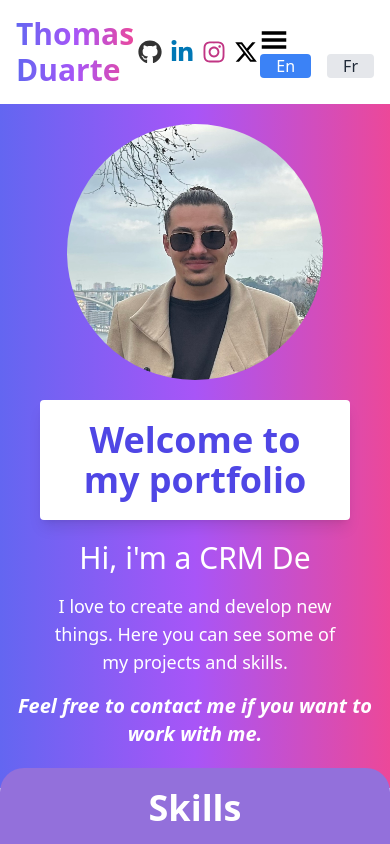
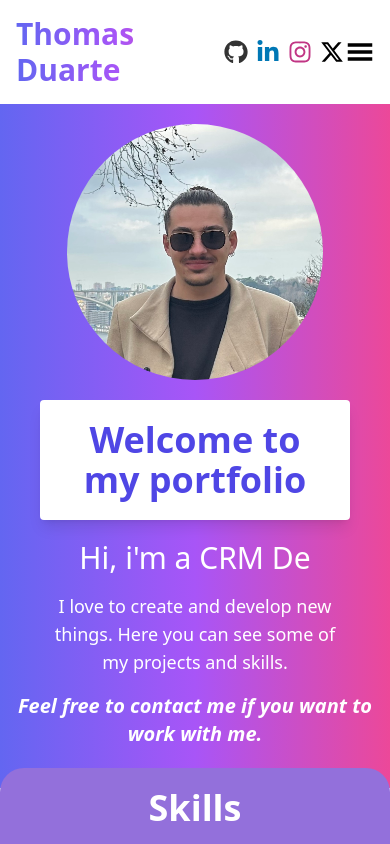
Before and after one commit to ThomasDuarte/Portfolio, a React (Vite) app in the folder portfolio/: page / in a window 390 px wide. Shown: the top 844 px of the page. Built offline with nearby package versions, Linux system fonts and the light colour scheme.

Commit message:
✅ - Add language selection on mobile

```diff
--- a/portfolio/src/components/Menu.jsx
+++ b/portfolio/src/components/Menu.jsx
@@ -1,7 +1,7 @@
 // Menu.jsx
 import { Link as ScrollLink } from "react-scroll";
 
-function Menu({ isMenuOpen, navLinks }) {
+function Menu({ isMenuOpen, navLinks, changeLanguage, currentLanguage }) {
   return (
     <ul
       className={`${
@@ -20,6 +20,29 @@ function Menu({ isMenuOpen, navLinks }) {
           </ScrollLink>
         </li>
       ))}
+      <li className="flex items-center justify-center pt-3 sm:pt-0 space-x-4">
+        <button
+          className={`px-4 rounded ${
+            currentLanguage === "en"
+              ? "bg-blue-500 text-white"
+              : "bg-gray-200 text-gray-800"
+          }`}
+          onClick={() => changeLanguage("en")}
+        >
+          En
+        </button>
+
+        <button
+          className={`px-4 rounded ${
+            currentLanguage === "fr"
+              ? "bg-blue-500 text-white"
+              : "bg-gray-200 text-gray-800"
+          }`}
+          onClick={() => changeLanguage("fr")}
+        >
+          Fr
+        </button>
+      </li>
     </ul>
   );
 }
--- a/portfolio/src/components/NavBar.jsx
+++ b/portfolio/src/components/NavBar.jsx
@@ -125,29 +125,12 @@ export default function NavBar({ changeLanguage }) {
             }`}
           />
         </button>
-        <Menu isMenuOpen={isMenuOpen} navLinks={navLinks} />
-        <div className="flex items-center space-x-4">
-          <button
-            className={`px-4  rounded ${
-              currentLanguage === "en"
-                ? "bg-blue-500 text-white"
-                : "bg-gray-200 text-gray-800"
-            }`}
-            onClick={() => changeLanguage("en")}
-          >
-            En
-          </button>
-          <button
-            className={`px-4 rounded ${
-              currentLanguage === "fr"
-                ? "bg-blue-500 text-white"
-                : "bg-gray-200 text-gray-800"
-            }`}
-            onClick={() => changeLanguage("fr")}
-          >
-            Fr
-          </button>
-        </div>
+        <Menu
+          isMenuOpen={isMenuOpen}
+          navLinks={navLinks}
+          changeLanguage={changeLanguage}
+          currentLanguage={currentLanguage}
+        />
       </div>
     </nav>
   );
```
